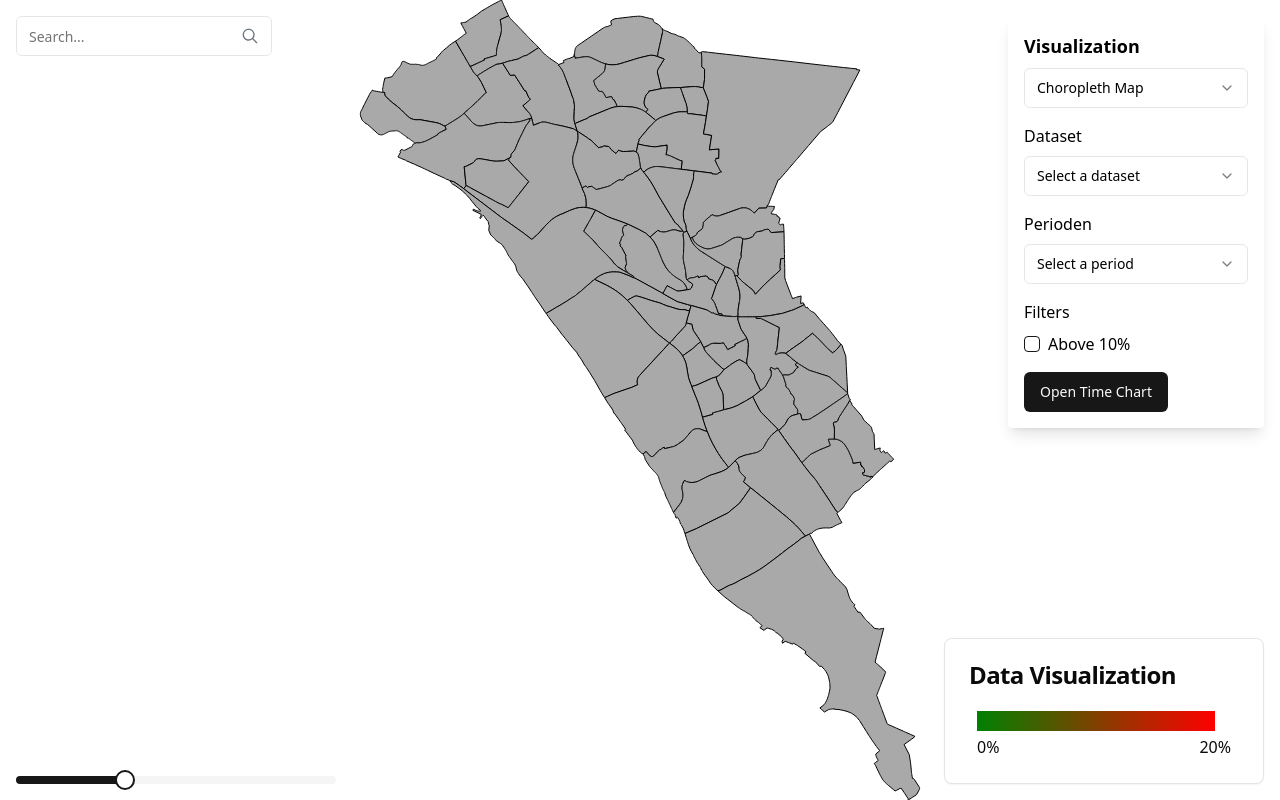
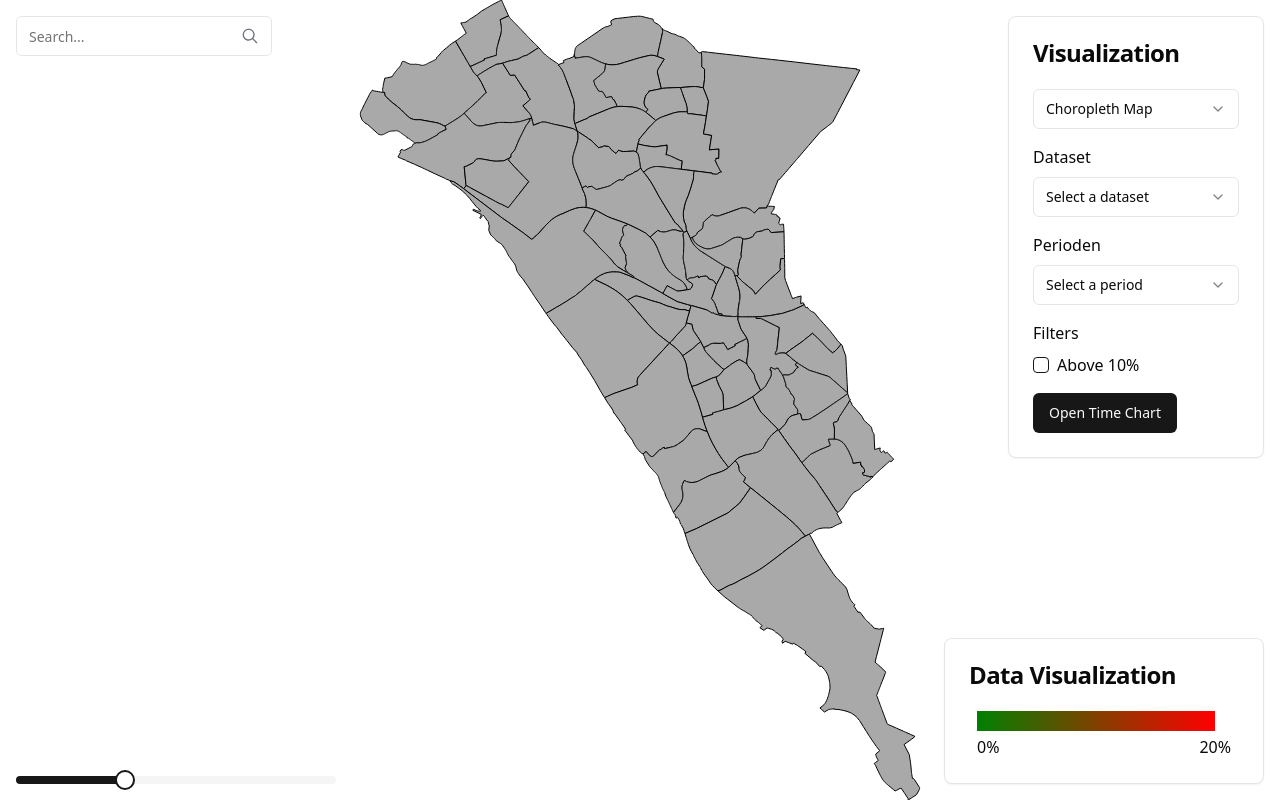
Before and after one commit to Zuyd-HDI-Lab/ELSA_PovertyMapping, a React (Vite) app in the folder poverty-mapping/: page / in a window 1280 px wide. Built offline with nearby package versions, Linux system fonts and the light colour scheme.

Commit message:
feat: Refactor Sidebar component to use Card layout for improved consistency

```diff
--- a/poverty-mapping/src/components/Sidebar.tsx
+++ b/poverty-mapping/src/components/Sidebar.tsx
@@ -4,6 +4,7 @@ import { Filters, type Filter } from '@/components/filters';
 import { SelectPerioden } from '@/components/selectperioden';
 import { SelectDataset } from '@/components/SelectDataset';
 import { Button } from './ui/button';
+import { Card, CardHeader, CardContent, CardTitle } from './ui/card'; // Import Card components
 
 interface SidebarProps {
     visOptions: Option[];
@@ -37,9 +38,12 @@ const Sidebar: React.FC<SidebarProps> = ({
     openModal,
 }) => {
     return (
-        <div className="absolute top-4 right-4 w-64 bg-white p-4 rounded shadow-lg z-10">
+        <Card className="absolute top-4 right-4 w-64 z-10">
+            <CardHeader>
+                <CardTitle >Visualization</CardTitle>
+            </CardHeader>
+            <CardContent>
                 <div className="mb-4">
-                <h3 className="text-lg font-semibold mb-2">Visualization</h3>
                     <SelectVis options={visOptions} value={selectedVis || ''} onChange={setSelectedVis} />
                 </div>
 
@@ -76,8 +80,8 @@ const Sidebar: React.FC<SidebarProps> = ({
                         <Button onClick={openModal}>Open Time Chart</Button>
                     </>
                 )}
-
-        </div>
+            </CardContent>
+        </Card>
     );
 };
 
```
Lines whose indentation alone changed are shown as unchanged.
